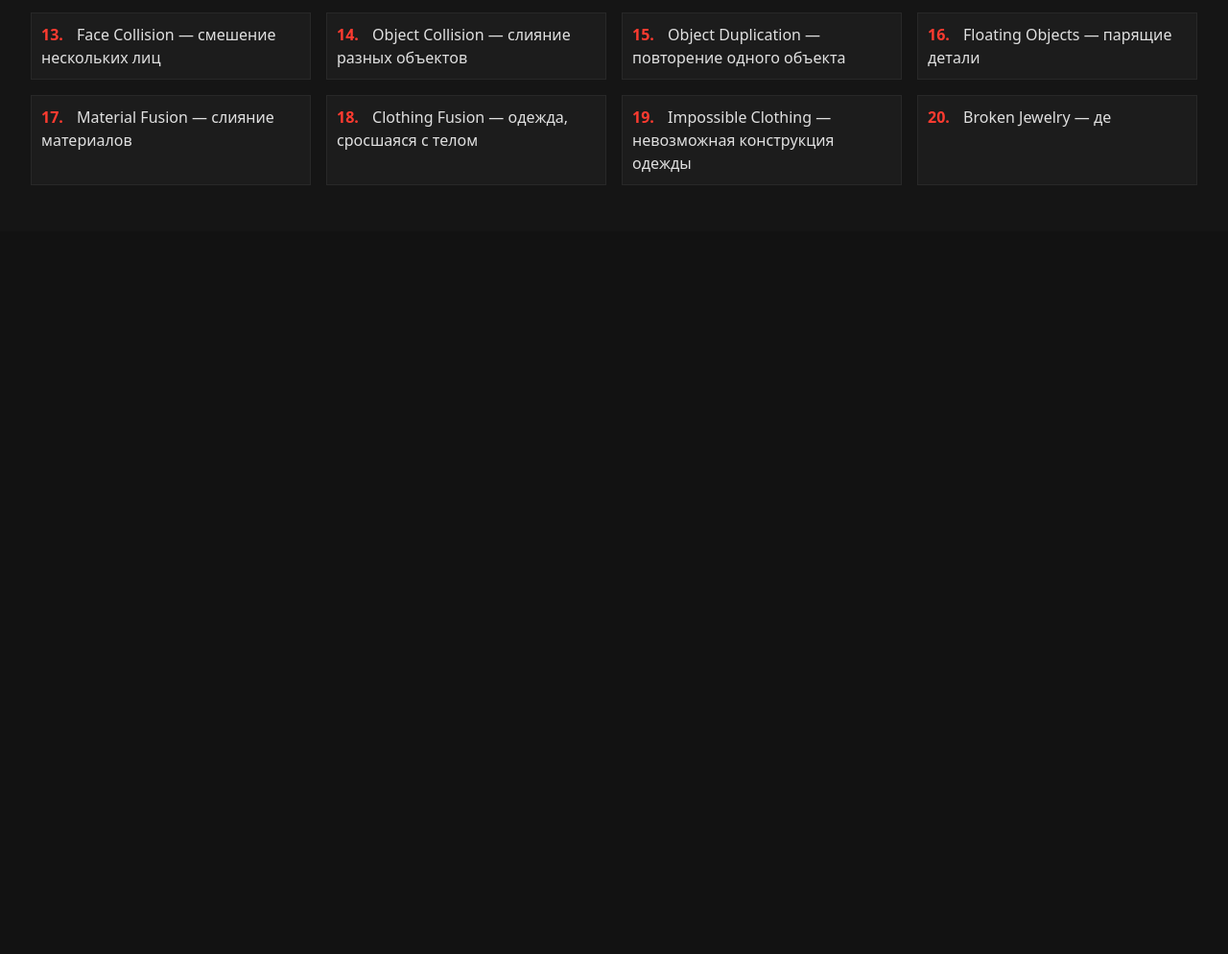
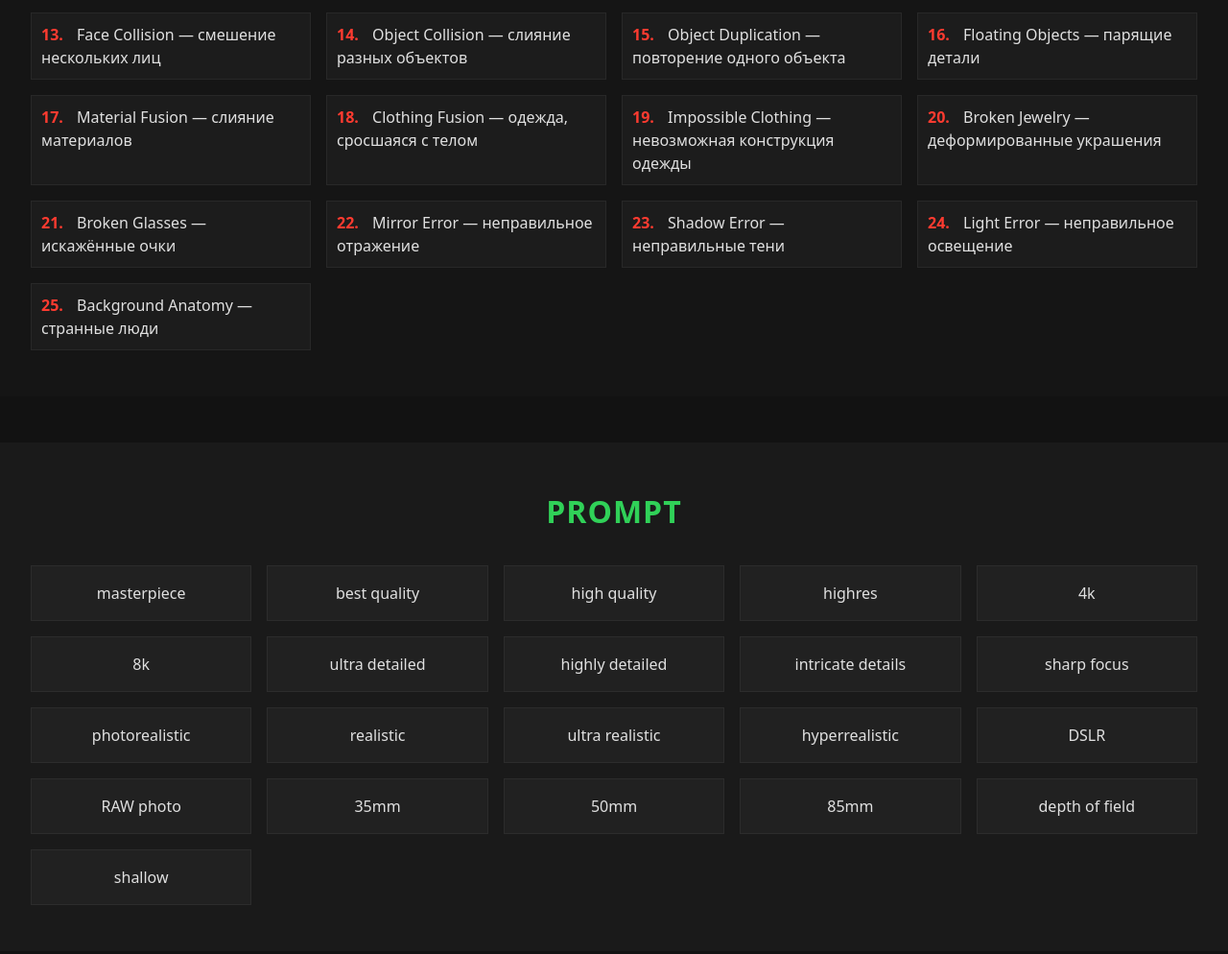
Before and after one commit to Roman22022000/Version, a plain HTML site: page index.html in a window 1280 px wide. Shown: the part 1438-2432 px from the top of the page at 96% size. Before the commit the page ends 1727 px from the top, so only its background shows below. Drawn offline with Linux system fonts and the light colour scheme.

Commit message:
Update index.html

```diff
--- a/index.html
+++ b/index.html
@@ -255,6 +255,8 @@
 
       opacity: 1;
 
+      z-index: 2;
+
       transition:
         opacity 0.25s ease,
         transform 0.25s ease;
@@ -287,7 +289,7 @@
 
       width: 28%;
 
-      z-index: 2;
+      z-index: 1;
 
       opacity: 0;
 
@@ -1967,4 +1969,49 @@
         <li><span>Material Fusion — слияние материалов</span></li>
         <li><span>Clothing Fusion — одежда, сросшаяся с телом</span></li>
         <li><span>Impossible Clothing — невозможная конструкция одежды</span></li>
-        <li><span>Broken Jewelry — де
+        <li><span>Broken Jewelry — деформированные украшения</span></li>
+        <li><span>Broken Glasses — искажённые очки</span></li>
+        <li><span>Mirror Error — неправильное отражение</span></li>
+        <li><span>Shadow Error — неправильные тени</span></li>
+        <li><span>Light Error — неправильное освещение</span></li>
+        <li><span>Background Anatomy — странные люди</span></li>
+
+      </ul>
+
+    </section>
+
+
+    <!-- =========================================
+         PROMPT
+         ========================================= -->
+
+    <section class="prompt-block">
+
+      <h2>
+        Prompt
+      </h2>
+
+
+      <ul class="prompt-list">
+
+        <li>masterpiece</li>
+        <li>best quality</li>
+        <li>high quality</li>
+        <li>highres</li>
+        <li>4k</li>
+        <li>8k</li>
+        <li>ultra detailed</li>
+        <li>highly detailed</li>
+        <li>intricate details</li>
+        <li>sharp focus</li>
+        <li>photorealistic</li>
+        <li>realistic</li>
+        <li>ultra realistic</li>
+        <li>hyperrealistic</li>
+        <li>DSLR</li>
+        <li>RAW photo</li>
+        <li>35mm</li>
+        <li>50mm</li>
+        <li>85mm</li>
+        <li>depth of field</li>
+        <li>shallow
```
